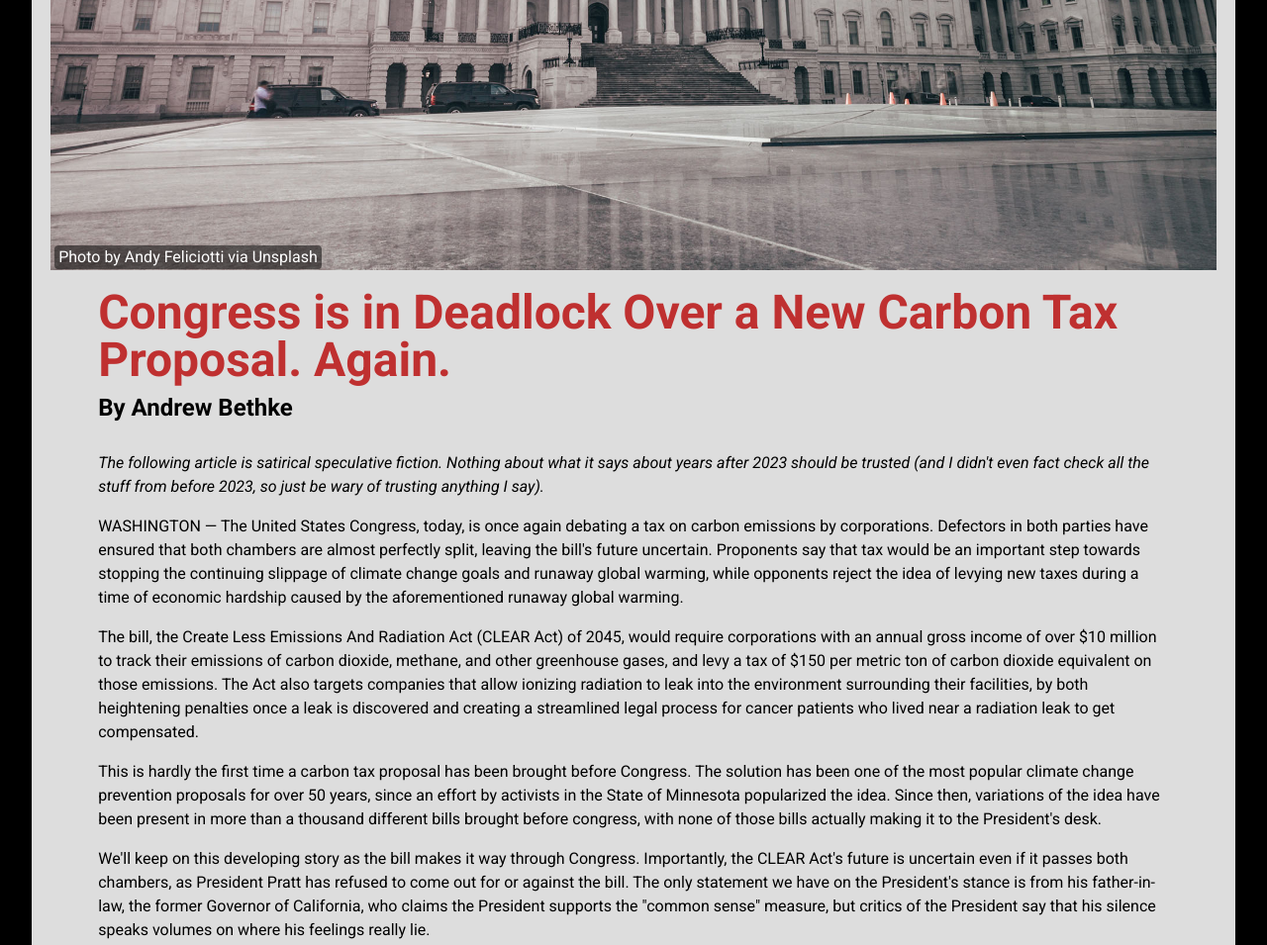
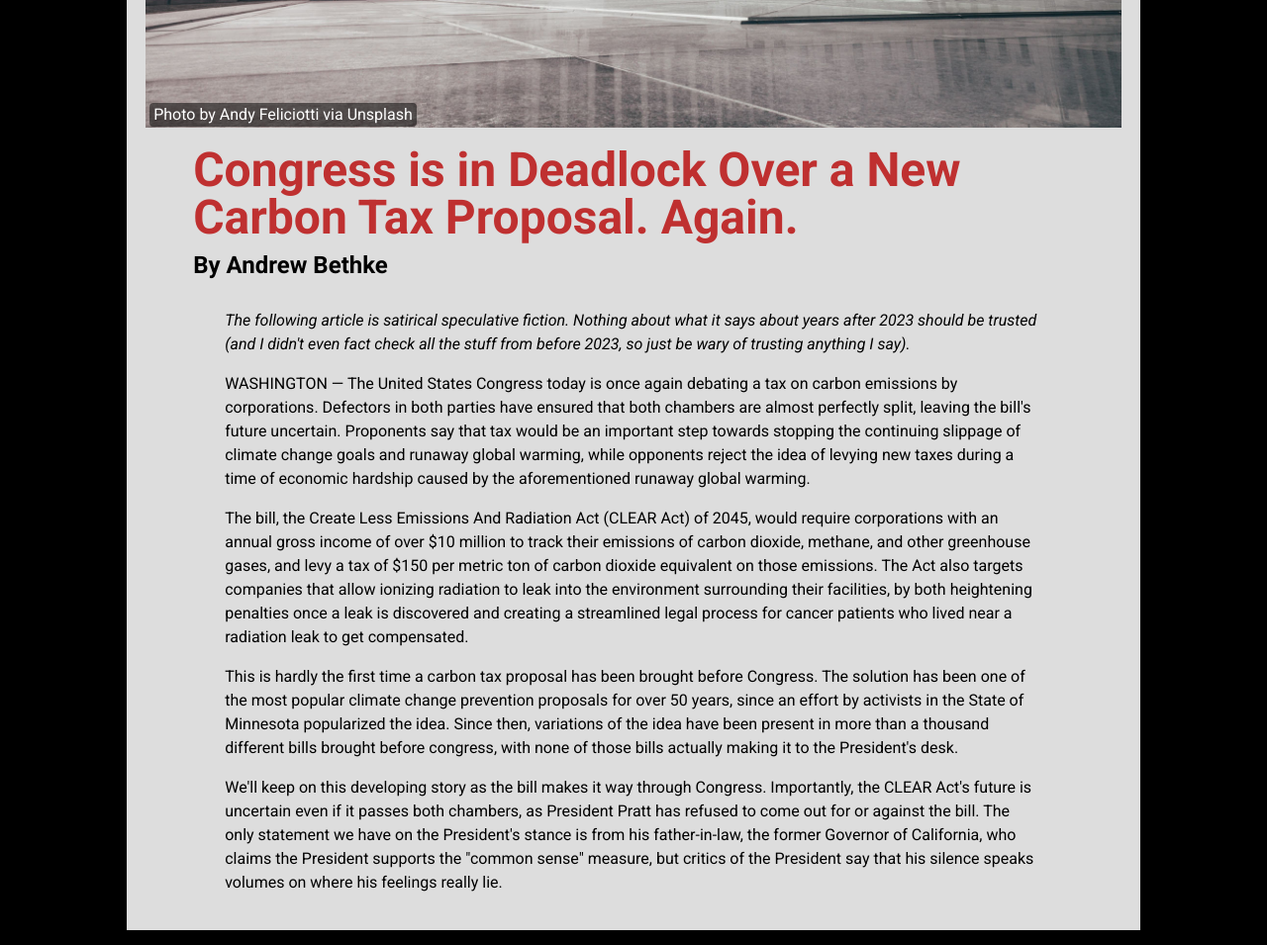
Before and after one commit to andrewbethke/cnmt210-finalproject, a plain HTML site: page article-congress.html in a window 1280 px wide. Shown: the part 1013-1968 px from the top of the page at 99% size. Drawn offline with Linux system fonts and the light colour scheme.

Commit message:
Tweaked article styling.

```diff
--- a/article-congress.html
+++ b/article-congress.html
@@ -48,7 +48,7 @@
                             after 2023 should be trusted (and I didn't even fact check all the stuff from before 2023,
                             so just be wary of trusting anything I say).</i></p>
 
-                    <p>WASHINGTON — The United States Congress, today, is once again debating a tax on carbon emissions
+                    <p>WASHINGTON — The United States Congress today is once again debating a tax on carbon emissions
                         by corporations. Defectors in both parties have ensured that both chambers are almost perfectly
                         split, leaving the bill's future uncertain. Proponents say that tax would be an important step
                         towards stopping the continuing slippage of climate change goals and runaway global warming,
--- a/styles/article.css
+++ b/styles/article.css
@@ -46,7 +46,7 @@ article header div p {
 }
 
 #article-body {
-    padding: 0 3em;
+    padding: 0 5em;
 }
 
 #article-body p {
@@ -56,8 +56,8 @@ article header div p {
 
 @media screen and (max-width: 1280px){
     article {
-        width: 95%;
-        max-width: 95%;
+        width: 80%;
+        max-width: 80%;
     }
 
     article header {
@@ -84,6 +84,11 @@ article header div p {
 }
 
 @media screen and (max-width: 768px) {
+    article {
+        width: 95%;
+        max-width: 95%;
+    }
+
     article header div {
         padding: 1em;
     }
```
